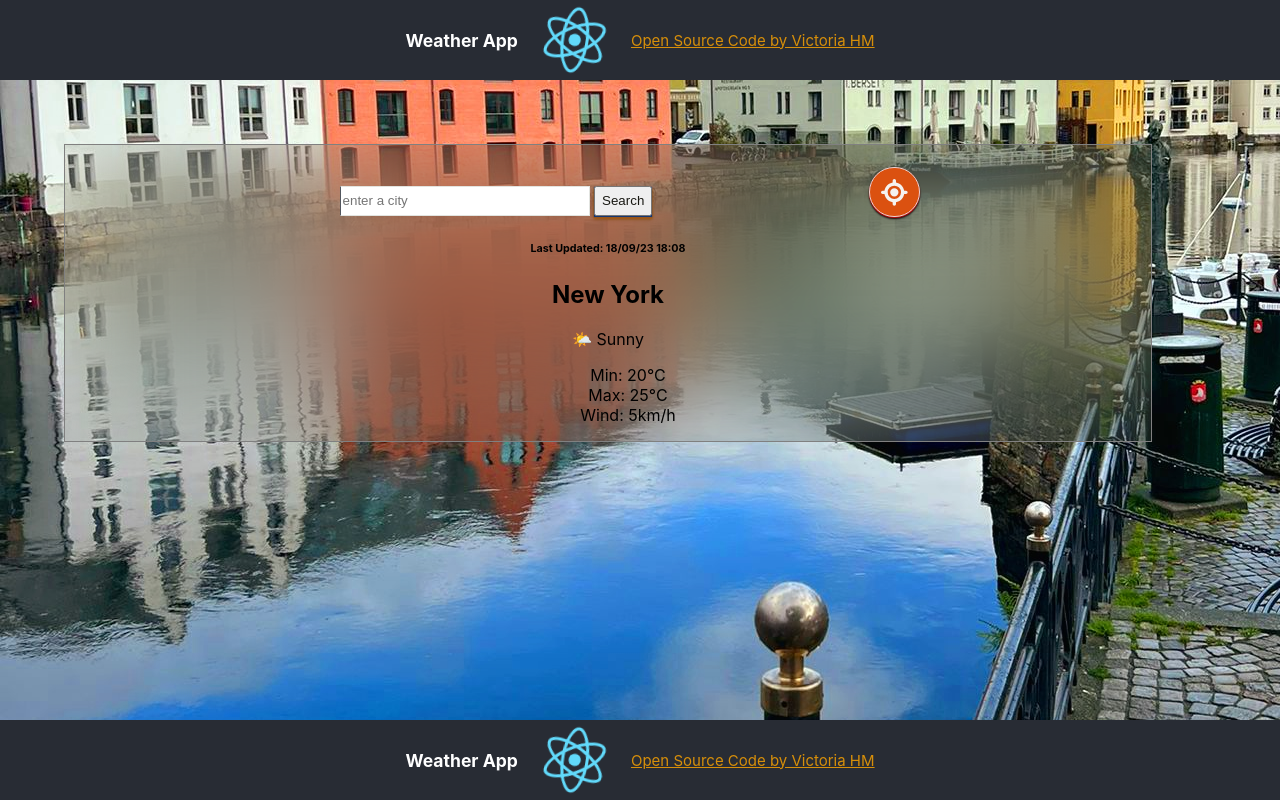
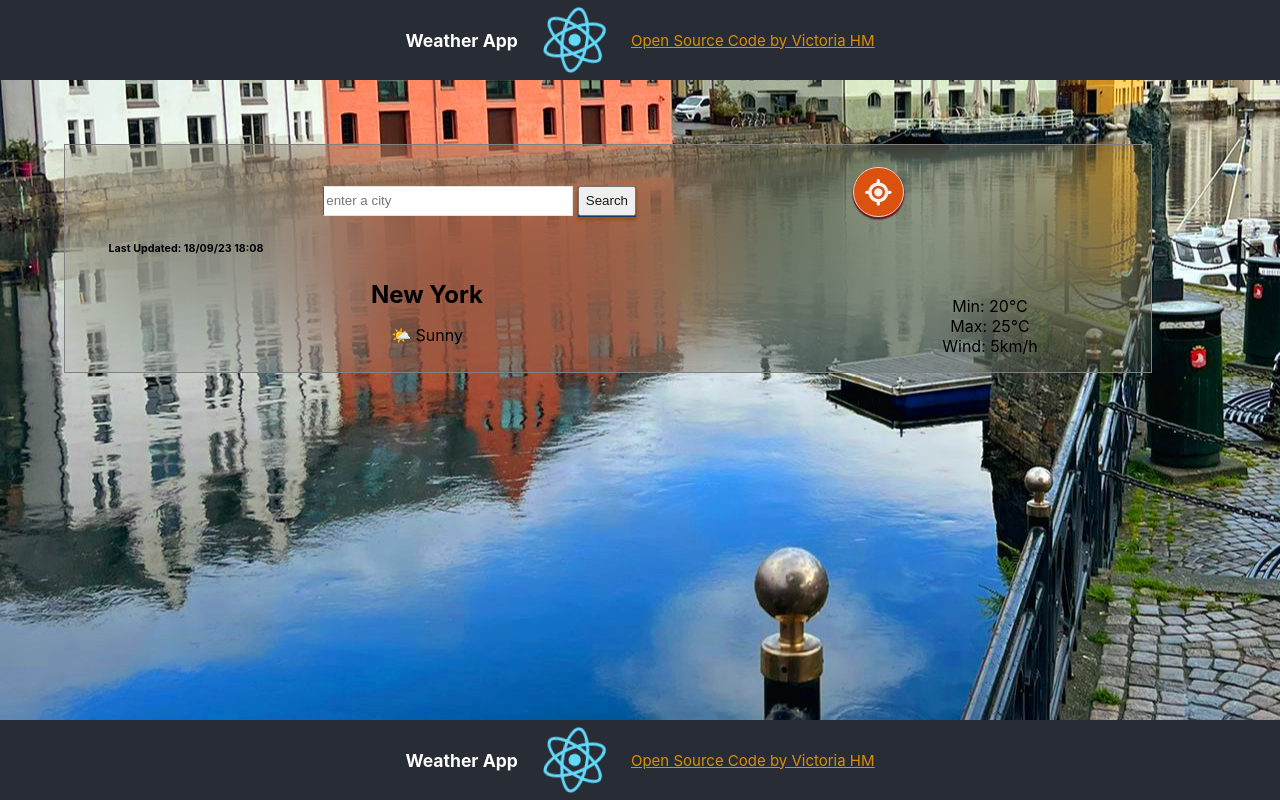
Before and after one commit to hewittmv/my-weather-react-app, a React (Create React App) app: page / in a window 1280 px wide. Built offline with nearby package versions, Linux system fonts and the light colour scheme.

Commit message:
Add grid to weather data

```diff
--- a/src/App.css
+++ b/src/App.css
@@ -68,6 +68,10 @@ button {
 li {
   list-style: none;
 }
+h6 {
+  text-align: left;
+  margin-left: 4%;
+}
 .city-weather {
   border: 1px solid grey;
   margin: 5% 10% 10% 5%;
@@ -76,7 +80,7 @@ li {
 }
 .form {
   margin-top: 1%;
-  margin-left: 4%;
+  margin-left: 1%;
   display: inline-block;
 }
 .text-input {
@@ -87,7 +91,18 @@ li {
 }
 .search-button {
   height: 30px;
-
   color: #1a1a14;
   box-shadow: 0 1px 1px #163772, 0 2px 2px #c96508, 0 3px 3px #784606;
 }
+.weather-grid {
+  display: grid;
+  grid-template-columns: 2fr 1fr;
+}
+.box-1 {
+  display: flex;
+  flex-direction: column;
+}
+h2 {
+  padding: 0;
+  margin: 0;
+}
--- a/src/App.js
+++ b/src/App.js
@@ -30,14 +30,18 @@ function App() {
           />
         </button>
         <h6>Last Updated: 18/09/23 18:08 </h6>
+        <div className="weather-grid">
+          <div className="box-1">
             <h2>New York</h2>
             <p>🌤️ Sunny </p>
-        <div>
+          </div>
+          <div className="box-2">
             <ul>
               <li>Min: 20°C</li>
               <li>Max: 25°C </li>
               <li>Wind: 5km/h</li>
             </ul>
+          </div>
         </div>
       </div>
 
```
Lines whose indentation alone changed are shown as unchanged.
